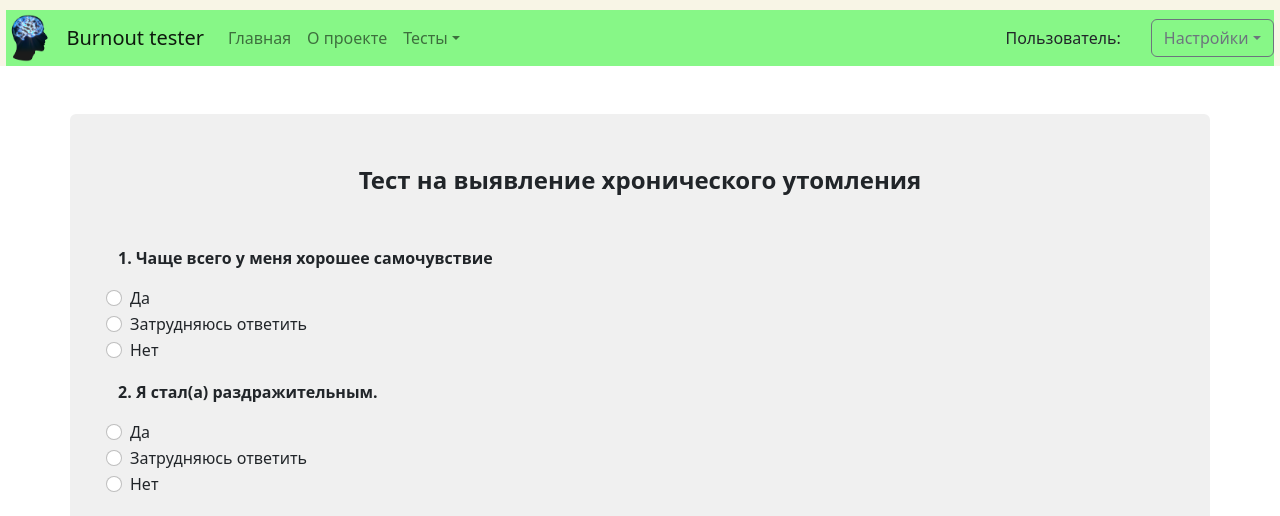
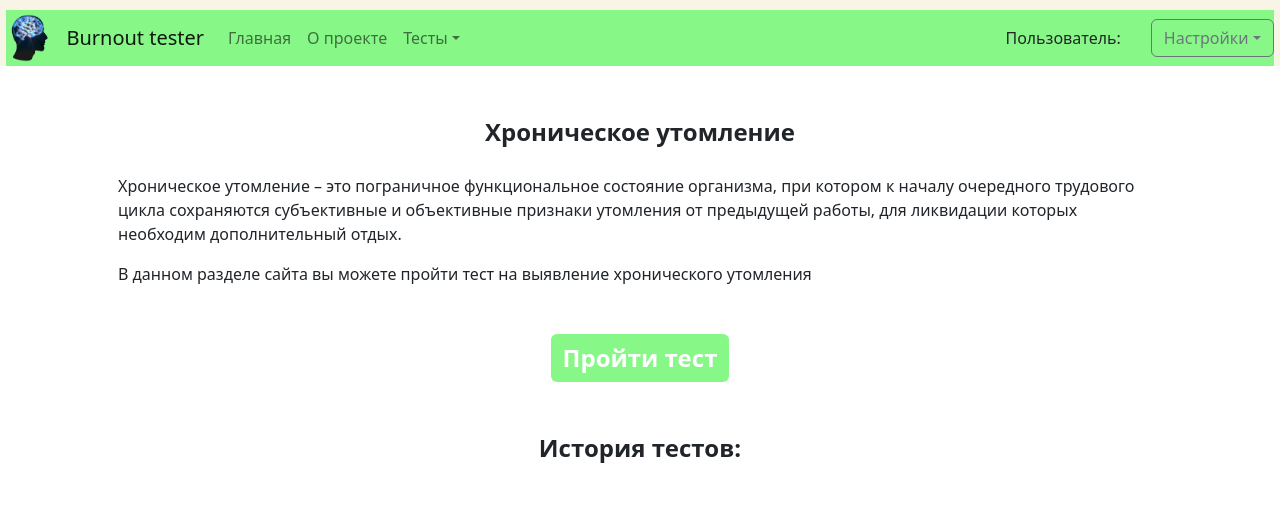
Before and after one commit to burnstopper/chronic-fatigue_front, a React (Create React App) app: page /ihru/test in a window 1280 px wide. Shown: the top 516 px of the page. Built offline with nearby package versions, Linux system fonts and the light colour scheme; no server answers.

Commit message:
test one page app

```diff
--- a/src/App/App.jsx
+++ b/src/App/App.jsx
@@ -1,6 +1,5 @@
 import "bootstrap/dist/css/bootstrap.min.css";
 import Header from "../components/Header/Header";
-import { BrowserRouter, Route, Routes  } from 'react-router-dom';
 import "./App.css";
 import Test from "../components/Test/Test";
 import Result from "../components/Result/Result";
@@ -10,18 +9,21 @@ import { useState } from "react";
 
 function App() {
   const [token, setToken] = useState(CookieLib.getCookieToken());
+
+  const [testPage, setTestPage] = useState(false);
+  const [resultPage, setResultPage] = useState(false);
+  const [mainPage, setMainPage] = useState(true);
+
+  const [resultId, setResultId] = useState(-1);
+
   return (
     <html>
         <head></head>
           <body>
             <Header token={token} setToken={setToken} />
-            <BrowserRouter>
-              <Routes >
-                <Route exact path="/ihru/test" element={<Test />} />
-                <Route exact path="/ihru/result/:result_id" element={<Result />} />
-                <Route exact path="/ihru" element={<Main />} />
-              </Routes>
-            </BrowserRouter>
+            {mainPage && <Main setTestPage={setTestPage} setResultPage={setResultPage} setMainPage={setMainPage} />}
+            {resultPage && <Result setTestPage={setTestPage} setResultPage={setResultPage} setMainPage={setMainPage} resultId={resultId} />}
+            {testPage && <Test setTestPage={setTestPage} setResultPage={setResultPage} setMainPage={setMainPage} setResultId={setResultId} />}
           </body>
     </html>
   );
--- a/src/components/Main/Main.jsx
+++ b/src/components/Main/Main.jsx
@@ -4,9 +4,10 @@ import HistoryTable from '../HistoryTable/HistoryTable';
 import { getResults } from '../../api/testApi';
 import './Main.css';
 
-const Main = () => {
+const Main = ({setMainPage, setTestPage}) => {
     const handleStart = () => {
-        window.location.href = '/ihru/test';
+        setMainPage(false);
+        setTestPage(true);
     };
 
     let [history, setHistory] = React.useState({});
--- a/src/components/Result/Result.jsx
+++ b/src/components/Result/Result.jsx
@@ -5,8 +5,8 @@ import { useParams } from "react-router-dom";
 import './Result.css';
 import { getResult } from '../../api/testApi';
 
-const Result = () => {
-    const { result_id } = useParams();
+const Result = ({setMainPage, setResultPage, setTestPage, resultId}) => {
+    const result_id = resultId;
     const [result, setResult] = React.useState({});
     const [show, setShow] = React.useState(false);
     const [error, setError] = React.useState('');
@@ -25,11 +25,13 @@ const Result = () => {
     }, []);
 
     const handleStartAgain = () => {
-        window.location.href = '/ihru/test';
+       setResultPage(false);
+       setTestPage(true);
     };
 
     const handleBack = () => {
-        window.location.href = '/ihru';
+        setResultPage(false);
+        setMainPage(true);
     };
 
     return (
--- a/src/components/Test/Test.jsx
+++ b/src/components/Test/Test.jsx
@@ -4,10 +4,9 @@ import Question from '../Question/Question';
 import './Test.css';
 import { submitTest } from '../../api/testApi';
 import Alert from 'react-bootstrap/Alert';
-import { useSearchParams } from "react-router-dom";
 
 
-const Test = () => {
+const Test = ({setTestPage, setResultPage, setResultId }) => {
   const questions = [["Чаще всего у меня хорошее самочувствие", 1],
     ["Я стал(а) раздражительным.", 2],
     ["В последнее время я стал(а) хуже видеть.", 3],
@@ -47,9 +46,14 @@ const Test = () => {
 
   const [show, setShow] = useState(false);
   const [errorText, setErrorText] = useState('');
-  const [searchParams, setSearchParams] = useSearchParams();
 
-  const quiz_id = searchParams.get("quiz_id");
+  let quiz_id = '';
+
+  React.useEffect(() => {
+    const params = new URLSearchParams(window.location.search);
+    quiz_id = params.get('quiz_id');
+  }, []);
+
 
   const handleSubmit = async (e) => {
     e.preventDefault();
@@ -85,7 +89,7 @@ const Test = () => {
       return;
     }
 
-    submitTest(answers, quiz_id).then((res) => { window.location.replace(`/ihru/result/${res.result_id}`) }).catch((err) => { setErrorText(err.toString()); setShow(true); });
+    submitTest(answers, quiz_id).then((res) => { setResultId(res.result_id); setTestPage(false); setResultPage(true);}).catch((err) => { setErrorText(err.toString()); setShow(true); });
   };
 
   return (
```
Also changed, not shown: 2 other files (tests, documents, lock files or other folders).
